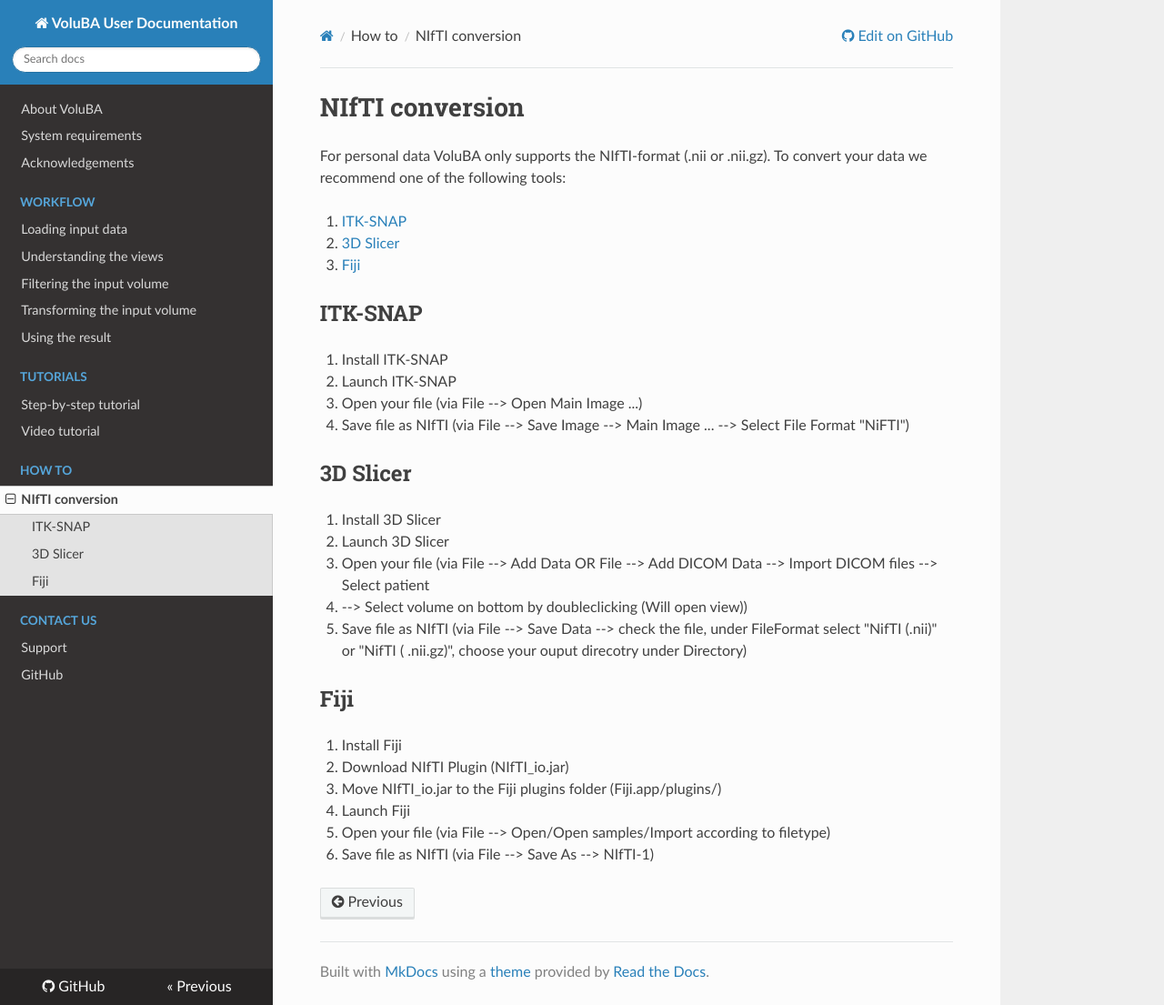
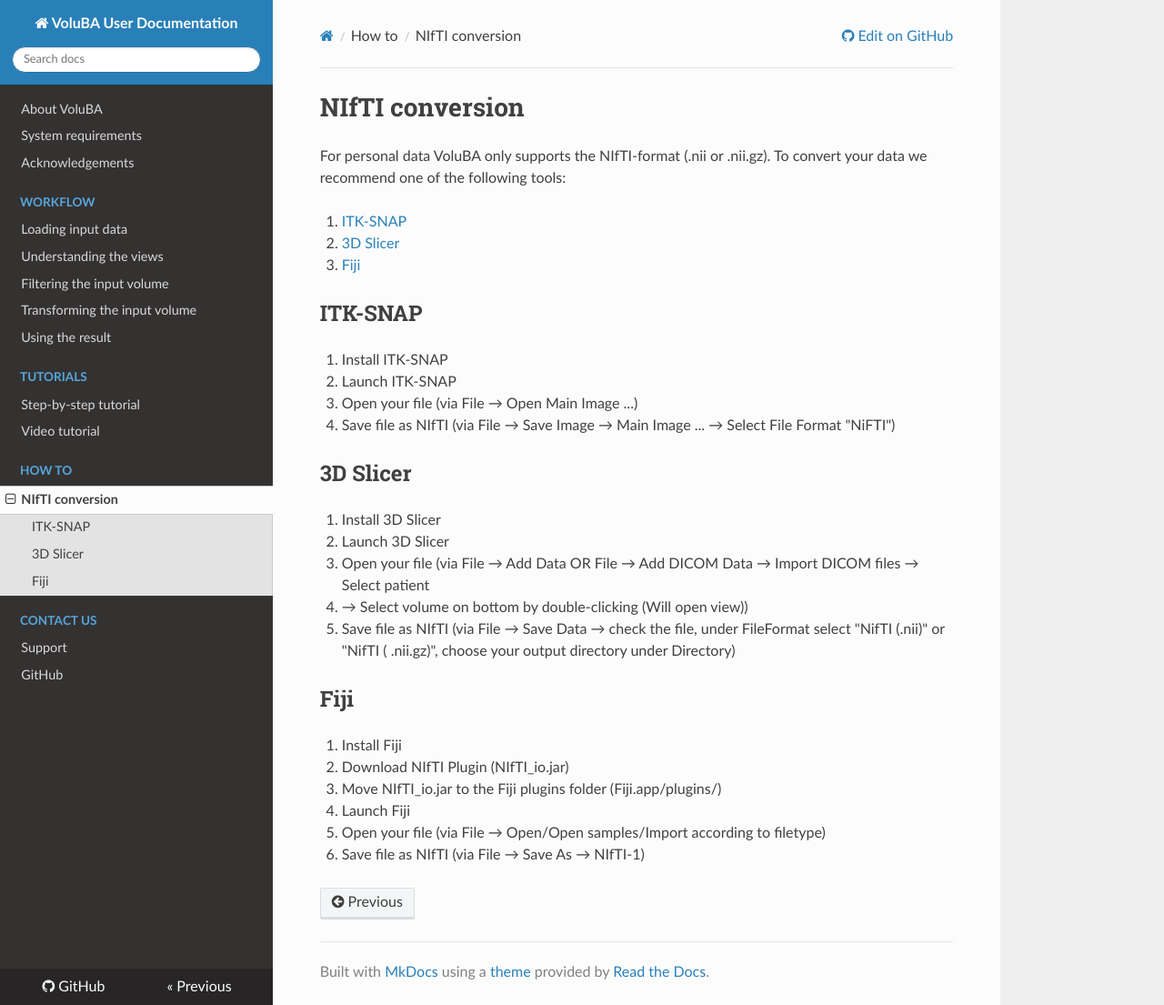
Before and after one commit to FZJ-INM1-BDA/voluba, an MkDocs documentation site: the page built from user_docs/nifti_conversion.md, in a window 1280 px wide and 1105 px high. Shown: the whole window at 91% size. Built offline with MkDocs 1.6.1, drawn with Linux system fonts in a browser that asks for light colours; nearby versions of some CDN libraries.

Commit message:
Added guide for NIfTI conversion

```diff
--- a/user_docs/nifti_conversion.md
+++ b/user_docs/nifti_conversion.md
@@ -10,17 +10,17 @@
 
 1. Install ITK-SNAP
 2. Launch ITK-SNAP
-3. Open your file (via File --> Open Main Image ...)
-4. Save file as NIfTI (via File --> Save Image --> Main Image ... --> Select File Format "NiFTI")
+3. Open your file (via File &rightarrow; Open Main Image ...)
+4. Save file as NIfTI (via File &rightarrow; Save Image &rightarrow; Main Image ... &rightarrow; Select File Format "NiFTI")
 
 ## 3D Slicer
 
 1. Install 3D Slicer
 2. Launch 3D Slicer
-3. Open your file (via File --> Add Data OR File --> Add DICOM Data --> Import DICOM files --> Select patient
-4. --> Select volume on bottom by doubleclicking (Will open view))
-5. Save file as NIfTI (via File --> Save Data --> check the file, under FileFormat select "NifTI (.nii)" or "NifTI (
-   .nii.gz)", choose your ouput direcotry under Directory)
+3. Open your file (via File &rightarrow; Add Data OR File &rightarrow; Add DICOM Data &rightarrow; Import DICOM files &rightarrow; Select patient
+4. &rightarrow; Select volume on bottom by double-clicking (Will open view))
+5. Save file as NIfTI (via File &rightarrow; Save Data &rightarrow; check the file, under FileFormat select "NifTI (.nii)" or "NifTI (
+   .nii.gz)", choose your output directory under Directory)
 
 ## Fiji
 
@@ -28,5 +28,5 @@
 2. Download NIfTI Plugin (NIfTI_io.jar)
 3. Move NIfTI_io.jar to the Fiji plugins folder (Fiji.app/plugins/)
 4. Launch Fiji
-5. Open your file (via File --> Open/Open samples/Import according to filetype)
-6. Save file as NIfTI (via File --> Save As --> NIfTI-1)
+5. Open your file (via File &rightarrow; Open/Open samples/Import according to filetype)
+6. Save file as NIfTI (via File &rightarrow; Save As &rightarrow; NIfTI-1)
```
